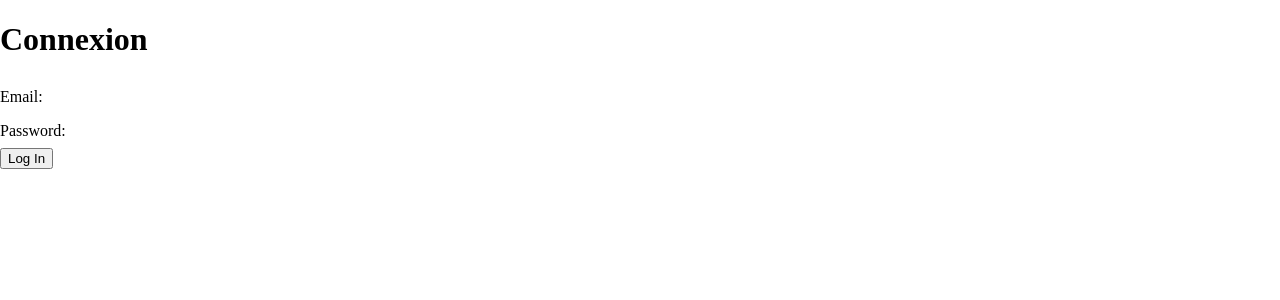
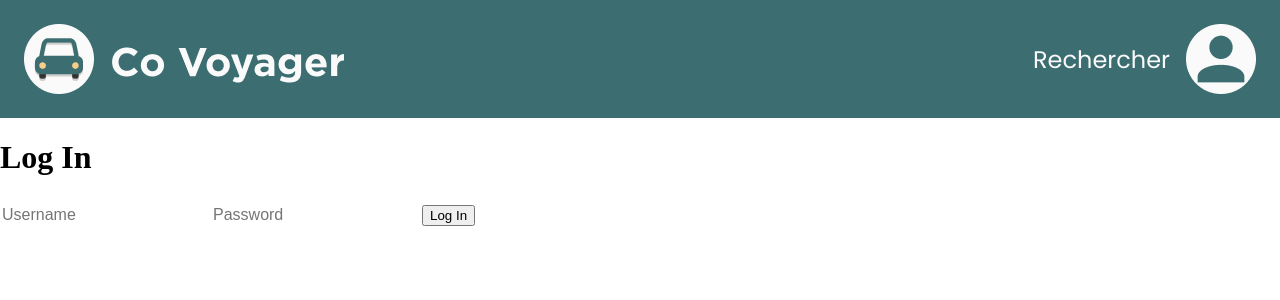
Before and after one commit to llaumegui/CoVoyageur_M2i, a React (Vite) app in the folder Co_Voyageur/co_voyageur.client/: page /login in a window 1280 px wide. Shown: the top 300 px of the page. Built offline with nearby package versions, Linux system fonts and the light colour scheme.

Commit message:
FEAT/ add inputs LogIn

```diff
--- a/Co_Voyageur/co_voyageur.client/src/Views/LogInPage/LogInPage.jsx
+++ b/Co_Voyageur/co_voyageur.client/src/Views/LogInPage/LogInPage.jsx
@@ -1,21 +1,14 @@
 import React from 'react';
-
+import NavBar from '../../Components/NavBar/NavBar';
 const LogInPage = () => {
     return (
-        <div>
-            <h1>Connexion</h1>
-            <form>
-                <div>
-                    <label htmlFor="email">Email:</label>
-                    <input type="email" id="email" name="email" required />
-                </div>
-                <div>
-                    <label htmlFor="password">Password:</label>
-                    <input type="password" id="password" name="password" required />
-                </div>
-                <button type="submit">Log In</button>
-            </form>
-        </div>
+        <>
+        <NavBar></NavBar>
+            <h1>Log In</h1>
+            <input type="text" placeholder='Username'/>
+            <input type="password" placeholder='Password'/>
+            <button>Log In</button>
+        </>
     );
 };
 
```
Also changed, not shown: Co_Voyageur/co_voyageur.client/public/Images/backgroundLogIn.png (added).
